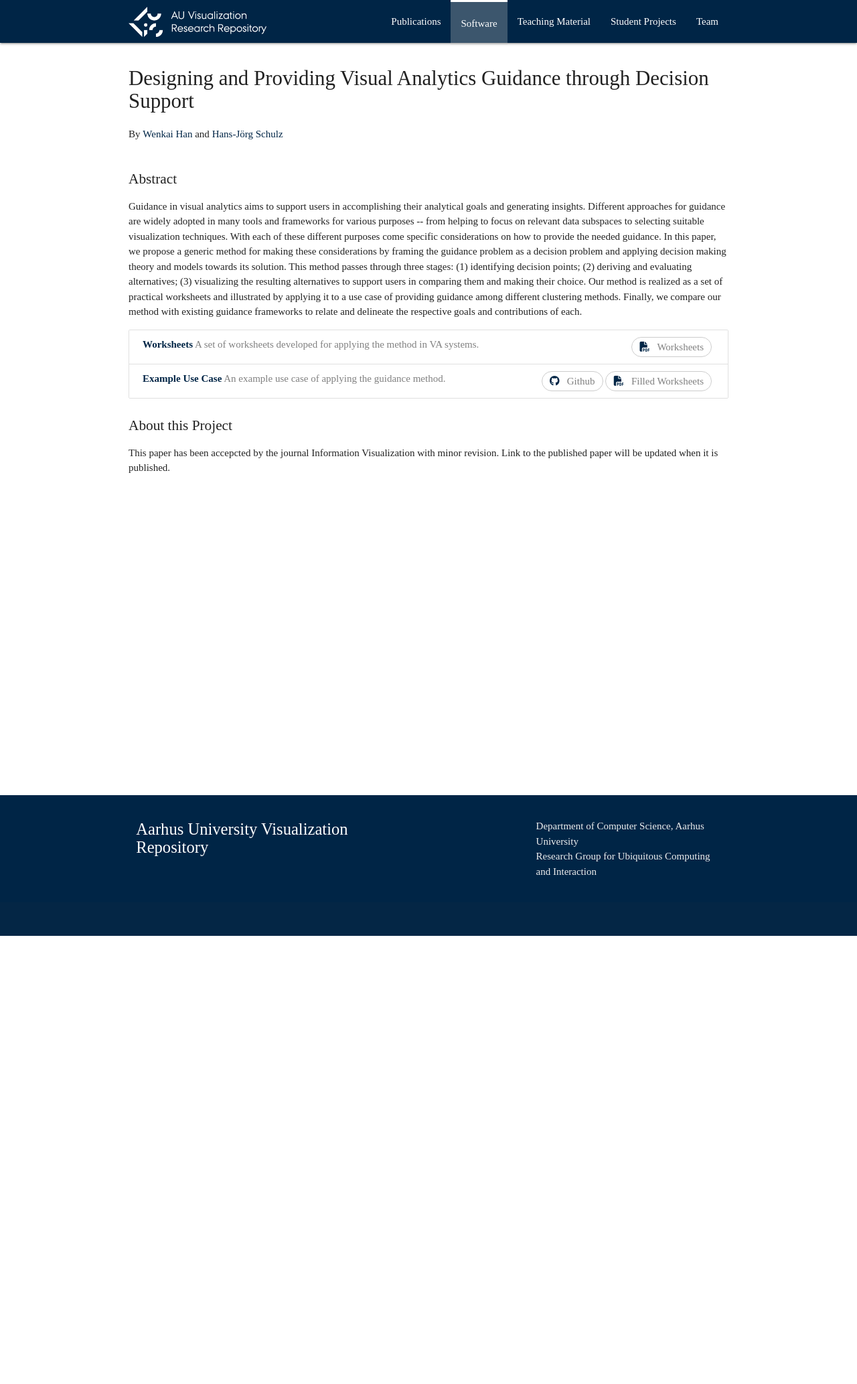
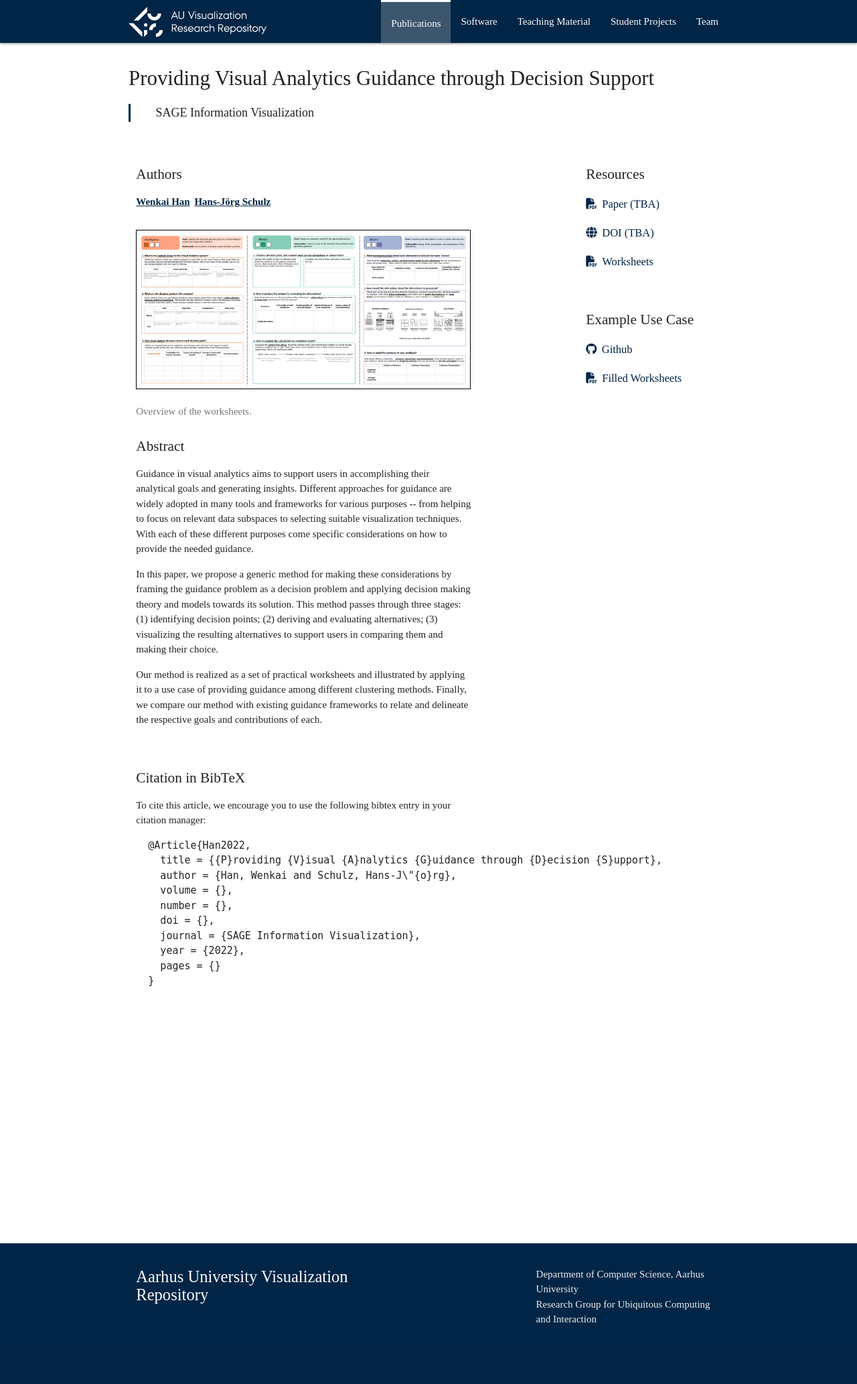
Before and after one commit to vis-au/vis-au.github.io, a PHP site: page /guidance/ in a window 1280 px wide. Shown: the whole page at 67% size. Before the commit the page ends 1397 px from the top, so only its background shows below. Run offline with PHP 8.4, Linux system fonts and the light colour scheme; some libraries are stand-ins or nearby versions; some web fonts are replaced.

Commit message:
update guidance page

```diff
--- a/guidance/index.html
+++ b/guidance/index.html
@@ -4,7 +4,7 @@
   <meta charset="UTF-8">
   <meta name="viewport" content="width=device-width, initial-scale=1.0">
   <meta http-equiv="X-UA-Compatible" content="ie=edge">
-  <title>AU Visualization Research Repository</title>
+  <title>Providing Visual Analytics Guidance through Decision Support</title>
 
   <link type="text/css" rel="stylesheet" href="../static/css/materialize.min.css"  media="screen,projection"/>
   <link type="text/css" rel="stylesheet" href="../static/css/fonts.css" media="screen,projection">
@@ -20,8 +20,8 @@
         <img src="../static/img/auvis_logo_large_white.png" height="45px" alt="">
       </a>
       <ul class="right hide-on-med-and-down">
-        <li><a href="../publications/">Publications</a></li>
-        <li><a class="current" href="../software/">Software</a></li>
+        <li><a class="current" href="../publications/">Publications</a></li>
+        <li><a href="../software/">Software</a></li>
         <li><a href="../teaching_materials/">Teaching Material</a></li>
         <li><a href="../student_projects/">Student Projects</a></li>
         <li><a href="../team/">Team</a></li>
@@ -30,68 +30,72 @@
   </nav>
 
   <article class="container">
+    <section class="row" id="map-like">
+      <h2>Providing Visual Analytics Guidance through Decision Support</h2>
+      <p class="leader">SAGE Information Visualization</p>
+    </section>
 
+    <section class="row">
+      <div class="col s12 m7 abstract">
+        <h3>Authors</h3>
+        <a href="https://www.wenkaihan.com" class="author"><span>Wenkai Han</span></a>
+        <a href="https://hjschulz.net/" class="author"><span>Hans-Jörg Schulz</span></a>
 
-    <h2>Designing and Providing Visual Analytics Guidance through Decision Support</h2>
-    <div class="row">
-      <p>By <a href="https://www.wenkaihan.com"><strong>Wenkai Han</strong></a> and <a href="https://hjschulz.net"><strong>Hans-Jörg Schulz</strong></a>
-      </p>
-    </div>
+        <figure class="teaser" style="color:#777">
+          <a href="./static/Worksheets_Dec.pdf">
+            <img src="./static/teaser.png" alt="Overview of the worksheets." style="border:1px solid black"/>
+          </a>
+          <figcaption>Overview of the worksheets.</figcaption>
+        </figure>
 
-    <div id="revize" class="row">
-      <h3>Abstract</h3>
-      <p>Guidance in visual analytics aims to support users in accomplishing their analytical goals and generating insights. Different approaches for guidance are widely adopted in many tools and frameworks for various purposes -- from helping to focus on relevant data subspaces to selecting suitable visualization techniques. With each of these different purposes come specific considerations on how to provide the needed guidance.
-        In this paper, we propose a generic method for making these considerations by framing the guidance problem as a decision problem and applying decision making theory and models towards its solution. This method passes through three stages: (1) identifying decision points; (2) deriving and evaluating alternatives; (3) visualizing the resulting alternatives to support users in comparing them and making their choice.
-        Our method is realized as a set of practical worksheets and illustrated by applying it to a use case of providing guidance among different clustering methods.
-        Finally, we compare our method with existing guidance frameworks to relate and delineate the respective goals and contributions of each. </p>
+        <h3>Abstract</h3>
+        <p>
+          Guidance in visual analytics aims to support users in accomplishing their analytical goals and generating insights. Different approaches for guidance are widely adopted in many tools and frameworks for various purposes -- from helping to focus on relevant data subspaces to selecting suitable visualization techniques. With each of these different purposes come specific considerations on how to provide the needed guidance.
+        </p>
+        <p>
+          In this paper, we propose a generic method for making these considerations by framing the guidance problem as a decision problem and applying decision making theory and models towards its solution. This method passes through three stages: (1) identifying decision points; (2) deriving and evaluating alternatives; (3) visualizing the resulting alternatives to support users in comparing them and making their choice.
+        </p>
+        <p>
+          Our method is realized as a set of practical worksheets and illustrated by applying it to a use case of providing guidance among different clustering methods.
+          Finally, we compare our method with existing guidance frameworks to relate and delineate the respective goals and contributions of each.
+        </p>
+      </div>
 
+      <div class="col s12 m3 right resources">
+        <h3>Resources</h3>
 
+        <h4> <a href="./"><i class="icon fas fa-file-pdf"></i>Paper (TBA)</a></h4>
+        <h4> <a href="https://dx.doi.org/10.1145/3531229"><i class="icon fas fa-globe"></i>DOI (TBA)</a></h4>
+        <h4> <a href="./static/static/Worksheets_Dec.pdf"><i class="icon fas fa-file-pdf"></i>Worksheets</a></h4>
 
+        <br />
+        <h3>Example Use Case</h3>
+        <h4> <a href="https://github.com/vis-au/Guidance-through-decision-support"><i class="icon fab fa-github"></i>Github</a></h4>
+        <h4> <a href="./static/Worksheets_filled_Dec.pd"><i class="icon fas fa-file-pdf"></i>Filled Worksheets</a></h4>
+      </div>
+    </section>
 
-    <ul class="collection">
-      <li class="collection-item">
-        <div class="description">
-          <span class="title">Worksheets</span>
-          <span> A set of worksheets developed for applying the method in VA systems.</span>
-        </div>
-        <div class="project-links">
-          <a href="https://vis-au.github.io/guidance/static/Worksheets_Dec.pdf">
-            <i class="fas fa-file-pdf"></i>
-            <span class="icon-label">Worksheets</span>
-          </a>
-        </div>
-      </li>
+    <section class="row">
+      <div class="col s12 m7 abstract">
+        <h3>Citation in BibTeX</h3>
 
-      <li class="collection-item">
-        <div class="description">
-          <span class="title">Example Use Case</span>
-          <span> An example use case of applying the guidance method.</span>
-        </div>
+      <p>To cite this article, we encourage you to use the following bibtex entry in your citation manager:</p>
 
-        <div class="project-links">
-          <a href="https://github.com/vis-au/Guidance-through-decision-support">
-            <i class="fab fa-github"></i>
-            <span class="icon-label">Github</span>
-          </a>
-          <a href="https://vis-au.github.io/guidance/static/Worksheets_filled_Dec.pdf">
-            <i class="fas fa-file-pdf"></i>
-            <span class="icon-label">Filled Worksheets</span>
-          </a>
-        </div>
-      </li>
-    </ul>
-
-
-
-    <div class="row">
-      <h3>About this Project</h3>
-      <p>This paper has been accepcted by the journal Information Visualization with minor revision. Link to the published paper will be updated when it is published.
-        <pre class="bibtex">
-
+        <pre>
+  @Article{Han2022,
+    title = {{P}roviding {V}isual {A}nalytics {G}uidance through {D}ecision {S}upport},
+    author = {Han, Wenkai and Schulz, Hans-J\"{o}rg},
+    volume = {},
+    number = {},
+    doi = {},
+    journal = {SAGE Information Visualization},
+    year = {2022},
+    pages = {}
+  }
 
         </pre>
-      </p>
-    </div>
+      </div>
+    </section>
 
     <section class="empty"></section>
   </article>
@@ -120,5 +124,6 @@
     </div>
   </footer>
 
+  <script type="text/javascript" src="../static/js/materialize.min.js"></script>
 </body>
 </html>
--- a/guidance/style.css
+++ b/guidance/style.css
@@ -1,72 +1,58 @@
-.navbar-fixed nav h2 {
-  margin-top: 1rem;
-  margin-left: 300px;
+h4.highlight a {
+  background: black;
+  color: white;
+  padding: 0.5rem 0.75rem;
+  border-radius: 3px;
 }
-
-article.container {
-  max-width: 1100px;
+.resources h4 a {
+  font-family: AUPassataRegular;
+  font-size: 1.1rem;
 }
-
-article.container .collection-item span.title {
+.resources .icon {
+  margin-right: 0.5rem;
+}
+.resources h4 a:hover {
+  text-decoration: underline;
+}
+.row .row {
+  margin: 0;
+}
+figure.teaser {
+  margin: 0;
+  margin-top: 2rem;
+}
+div.abstract a.author {
+  text-decoration: underline;
+  margin-right: 0.2rem;
+}
+article .col.m7 a {
   font-weight: bold;
 }
-
-article.container .collection-item span {
-  color: grey;
+.toc {
+  border-left: 1px solid #002546;
+  padding-left: 1rem;
+  font-size: 1.3rem;
 }
-
-#revize {
-  margin-bottom: 4rem;
-}
-#revize .project-links a:hover {
-  background: #eee;
-}
-
-.project-links {
-  float: right;
-  display: flex;
-  flex-direction: row;
-  justify-content: flex-start;
-  align-items: flex-start;
-  flex-wrap: wrap;
-}
-#revize .project-links {
-  float: left;
-}
-.project-links a {
-  height: 2rem;
-  border: 1px solid #ccc;
-  padding: 0.25rem 0.75rem;
-  margin-right: 0.25rem;
-  border-radius: 2rem;
-  transition: background 0.1s ease-in-out;
-  white-space: nowrap;
-}
-.project-links a:hover {
-  background: #ddd;
-}
-.project-links a i {
-  margin-right: 0.5rem;
-}
-
-p.subtitle {
-  font-style: italic;
-}
-.collection-item {
-  display: flex;
-  flex-direction: row;
-  justify-content: space-between;
-  transition: background 0.15s ease-in;
-  cursor: default;
-}
-.collection-item:hover {
-  background: #eee;
-}
-@media screen and (max-width: 1000px) {
-  .collection-item {
-    flex-direction: column;
-  }
-  .project-links a {
-    margin: 0.25rem 0.15rem;
+@media screen and (min-width: 1200px) {
+  .toc {
+    margin-top: 3rem;
   }
 }
+.toc h2 {
+  font-family: AUPassataBold;
+  font-size: 1.4rem;
+  margin-top: 0;
+}
+.toc ul {
+  padding: 0;
+  margin: 0;
+  list-style: none;
+}
+.toc ul li {
+  padding: 0;
+  margin: 0;
+  list-style: none;
+}
+.toc ul li a {
+  text-decoration: underline;
+}
```
Also changed, not shown: guidance/static/teaser.png (added).
